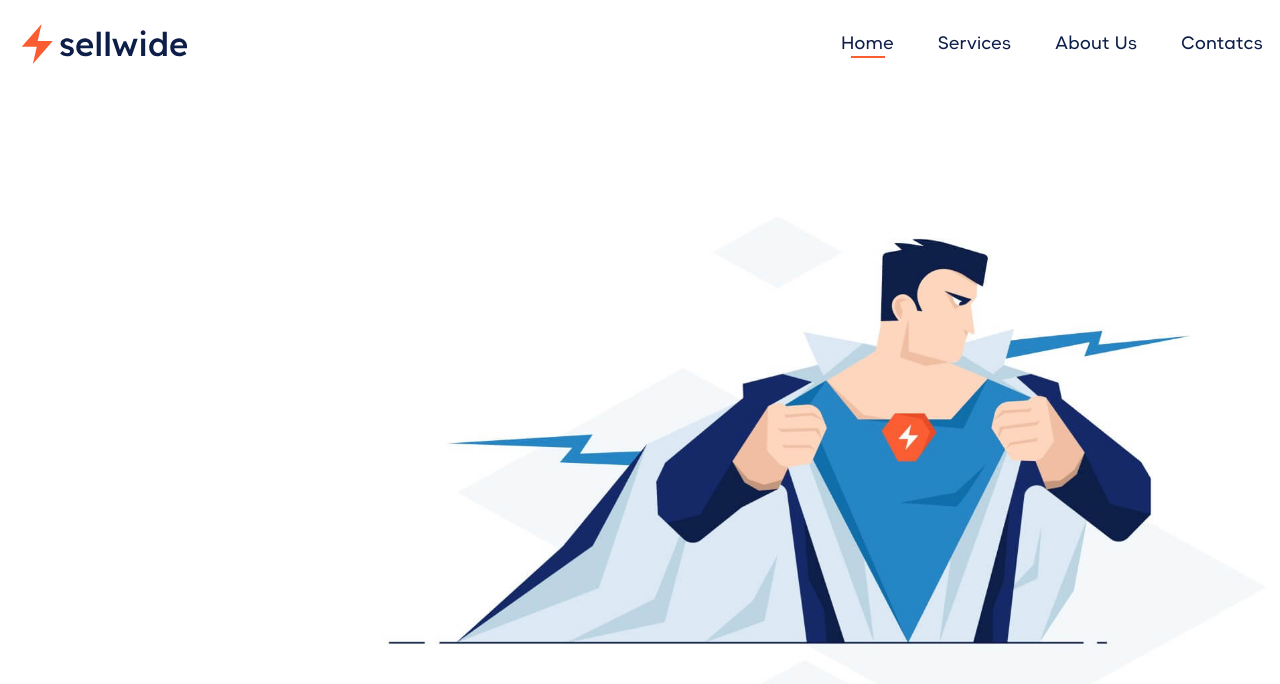
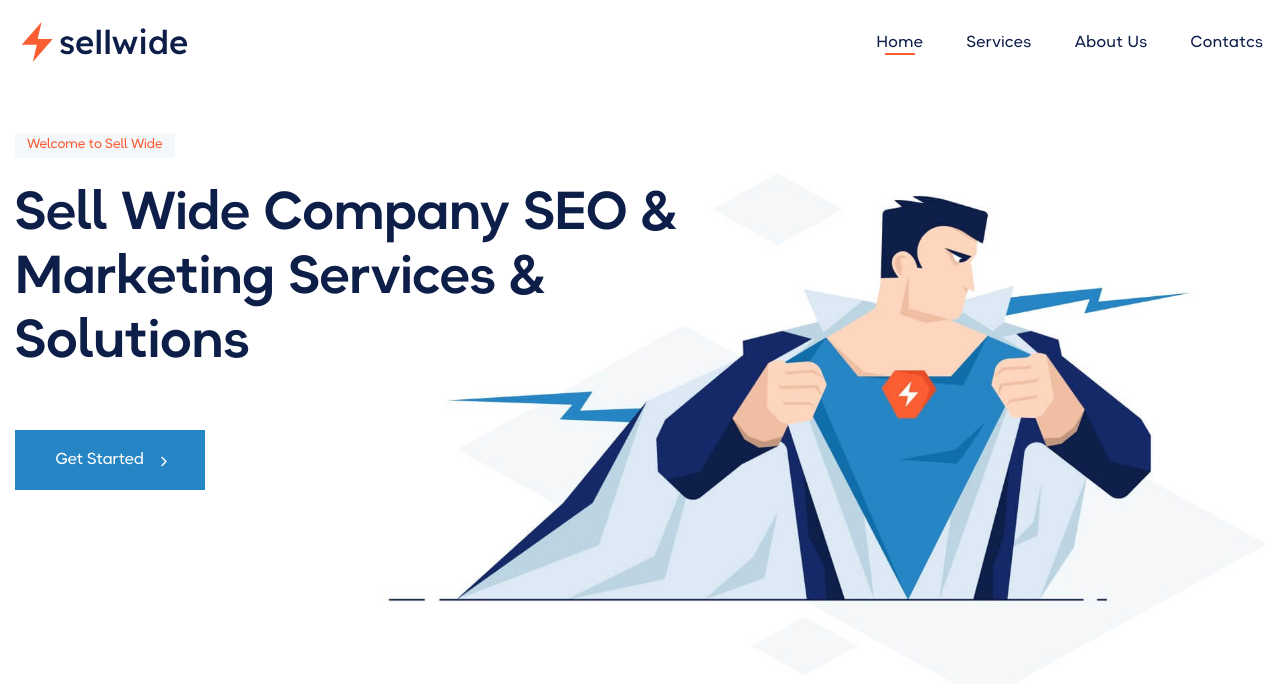
Before and after one commit to BakaySerg/sellwide, a website: page app/index.html in a window 1280 px wide. Drawn offline with nearby package versions, Linux system fonts and the light colour scheme; files that its build step writes are made by us from their sources; files whose address does not match are found by name.

Commit message:
intro - 80%

```diff
--- a/app/index.html
+++ b/app/index.html
@@ -58,7 +58,7 @@
 		<symbol id="i-fb" viewBox="0 0 32 32"><path fill="currentColor" d="M20.267 7.979h1.95v-4.48h-2.966c-4.185 0-6.177 2.645-6.177 6.357v3.541h-3.291v4.267h3.291v10.88h4.917v-10.88h3.291l0.935-4.267h-4.226v-2.944c0-1.195 0.61-2.475 2.276-2.475z"></path></symbol>
 		<symbol id="i-in" viewBox="0 0 32 32"><path fill="currentColor" d="M9.941 7.509c0.085 1.28-0.896 2.347-2.133 2.432-0.085 0-0.171 0-0.299 0-1.28 0.043-2.389-0.939-2.432-2.261v-0.043c-0.043-1.365 1.024-2.475 2.347-2.56h0.043c1.28-0.043 2.389 0.981 2.432 2.304 0.043 0.043 0.043 0.085 0.043 0.128z"></path><path fill="currentColor" d="M9.941 11.136h-4.864v15.744h4.864v-15.744z"></path><path fill="currentColor" d="M21.59 11.392c-1.835-0.043-3.584 0.853-4.608 2.432h-0.128l-0.256-2.048h-4.352c0 1.365 0.128 2.901 0.128 4.736v10.411h4.864v-8.619c0-0.427 0.043-0.811 0.128-1.195 0.384-0.853 0.981-1.92 2.304-1.92 1.707 0 2.432 1.451 2.432 3.413v8.363h4.821v-9.045c0-4.48-2.304-6.528-5.333-6.528z"></path></symbol>
 		<symbol id="i-tw" viewBox="0 0 32 32"><path fill="currentColor" d="M4.736 23.125c2.389 0.256 4.779-0.384 6.656-1.835-0.427-0.128-0.811-0.213-1.152-0.299-1.28-0.384-2.347-1.323-2.859-2.603-0.171-0.384-0.128-0.427 0.299-0.384 0.469 0.043 0.981 0 1.408-0.128-0.768-0.213-1.451-0.555-2.005-1.109-0.896-0.768-1.408-1.877-1.493-3.029-0.043-0.469 0.043-0.512 0.427-0.341 0.427 0.213 0.939 0.341 1.408 0.341-0.341-0.341-0.64-0.683-0.939-1.024-1.024-1.365-1.195-3.157-0.469-4.693 0.213-0.427 0.256-0.427 0.555-0.085 1.493 1.749 3.456 3.029 5.632 3.797 0.981 0.341 1.963 0.555 2.987 0.64 0.512 0.043 0.555 0 0.512-0.512-0.171-1.92 0.811-3.755 2.517-4.651s3.797-0.64 5.205 0.597c0.213 0.256 0.555 0.341 0.853 0.213 0.725-0.213 1.408-0.427 2.048-0.811 0.085-0.043 0.213-0.171 0.384-0.085-0.341 0.939-0.939 1.792-1.749 2.389 0.768-0.128 1.536-0.341 2.261-0.597 0 0.213-0.085 0.384-0.256 0.512-0.427 0.597-0.981 1.152-1.579 1.621-0.299 0.171-0.384 0.469-0.384 0.811 0.043 2.987-0.939 5.931-2.773 8.277-2.091 2.901-5.248 4.736-8.789 5.077-2.901 0.384-5.845-0.213-8.405-1.707-0.085-0.043-0.213-0.128-0.299-0.171 0.043-0.085 0.043-0.128 0-0.213z"></path></symbol>
-		<symbol id="i-arrow-sm" viewBox="0 0 32 32">
+		<symbol id="i-arrow-sm" viewBox="0 -2 32 32">
 			<path fill="none" stroke="currentColor" stroke-linejoin="round" stroke-linecap="round" stroke-miterlimit="4" stroke-width="2" d="M13.333 21.333l5.333-5.333-5.333-5.333"></path>
 		</symbol>
 		<symbol id="i-check" viewBox="0 0 32 32">
@@ -72,7 +72,16 @@
 </svg>
 		<!-- intro -->
 		<section class="s-intro s-intro--main" style="--bg1x: url(../img/home/intro.jpg); --bg2x:url(../img/home/intro-2x.jpg);">
-			<div class="container container--lg"></div>
+			<div class="container container--lg intro__container	intro__container--main">
+				<em class="overtitle">Welcome to Sell Wide</em>
+				<h1 class="h1">Sell Wide Company SEO & Marketing Services & Solutions</h1>
+				<div class="intro__cta">
+					<a href="#" class="btn btn--arr btn--blue">
+						<span>Get Started</span>
+						<svg class="icon" viewBox="0 0 32 32"><use xlink:href="#i-arrow-sm"/></svg>
+					</a>
+				</div>
+			</div>
 		</section>
 
 
--- a/src/scss/abstracts/_vars.scss
+++ b/src/scss/abstracts/_vars.scss
@@ -16,6 +16,7 @@
 $orange: #FA5D32;
 $green: #62B954;
 $blue: #2685C4;
+$blue-hover: #116ea9;
 
 
 //px -> em
--- a/src/scss/base/_general.scss
+++ b/src/scss/base/_general.scss
@@ -8,6 +8,9 @@
 	-webkit-font-smoothing: antialiased;
 	-moz-osx-font-smoothing: grayscale;
 	min-height: 100vh;
+	@media (max-width: 1370px) {
+		font-size: 16px;
+	}
 	@media (max-width: 767px) {
 		font-size: 15px;
 	}
@@ -16,6 +19,11 @@
 	position: relative;
 	width: 100%;
 	min-height: 50vh;
+	@media (min-width: 1930px){
+		max-width: 1940px;
+		margin-left: auto;
+		margin-right: auto;
+	}
 }
 .container {
 	position: relative;
--- a/src/scss/base/_typography.scss
+++ b/src/scss/base/_typography.scss
@@ -0,0 +1,19 @@
+.overtitle {
+	font-size: em(15);
+	padding: .18em .9em;
+	display: block;
+	width: fit-content;
+	margin-bottom: 3em;
+	font-style: normal;
+	background-color: $bg-muted;
+	color: $orange;
+	@media (max-width: 1367px){
+		margin-bottom: 2em;
+	}
+}
+.h1 {
+	font-size: em(60);
+	font-weight: 600;
+	line-height: 1.2;
+	margin-bottom: 1em;
+}
--- a/src/scss/components/_buttons.scss
+++ b/src/scss/components/_buttons.scss
@@ -17,6 +17,33 @@
 	flex-shrink: 0;
 	&>* {
 		pointer-events: none;
+	}
+	&--blue {
+		background-color: $blue;
+		color: $white;
+		.icon {
+			transition: .3s;
+			margin-right: -.7em;
+		}
+		&:hover {
+			background-color: $blue-hover;
+			.icon {
+				transform: translateX(4px);
+			}
+		}
+	}
+	&--arr {
+		display: inline-flex;
+		align-items: center;
+		justify-content: center;
+		padding: 0.88em;
+		gap: 0.5em;
+		min-width: 190px;
+		height: 60px;
+		@media (max-width: 1100px){
+			height: 50px;
+			min-width: 180px;
+		}
 	}
 	&--lg {
 		min-width: 230px;
--- /dev/null
+++ b/src/scss/components/_icons.scss
@@ -0,0 +1,6 @@
+.icon {
+	display: inline-block;
+	width: 24px;
+	height: 24px;
+	flex-shrink: 0;
+}
--- a/src/scss/layout/_intro.scss
+++ b/src/scss/layout/_intro.scss
@@ -13,7 +13,13 @@
 		}
 	}
 	&--main {
-		min-height: 100vmin;
+		min-height: 90vmin;
+		padding-top: 4em;
+		padding-bottom: 4em;
+		@media (max-width: 1440px){
+			padding-top: 3em;
+			padding-bottom: 3em;
+		}
 		&:before {
 			width: 70%;
 			height: 97%;
@@ -22,3 +28,16 @@
 		}
 	}
 }
+.intro {
+	&__container {
+		z-index: 1;
+		&--main {
+			.h1 {
+				max-width: 800px;
+				@media (max-width: 1367px){
+					max-width: 760px;
+				}
+			}
+		}
+	}
+}
--- a/src/scss/main.scss
+++ b/src/scss/main.scss
@@ -3,6 +3,7 @@
 @import "base/fonts";
 @import "base/helpers";
 @import "base/general";
+@import "base/typography";
 
 // layout
 @import "layout/header";
@@ -10,6 +11,7 @@
 @import "layout/footer";
 
 //components
+@import "components/icons";
 @import "components/buttons";
 
 //modules
```
Also changed, not shown: src/include/icon-sprite.html (+1 -1 lines), src/index.html (+10 -1 lines), app/img/general/bg-1.svg (added), app/img/general/bg-lines.svg (added), app/img/home/sprite.svg (added).
